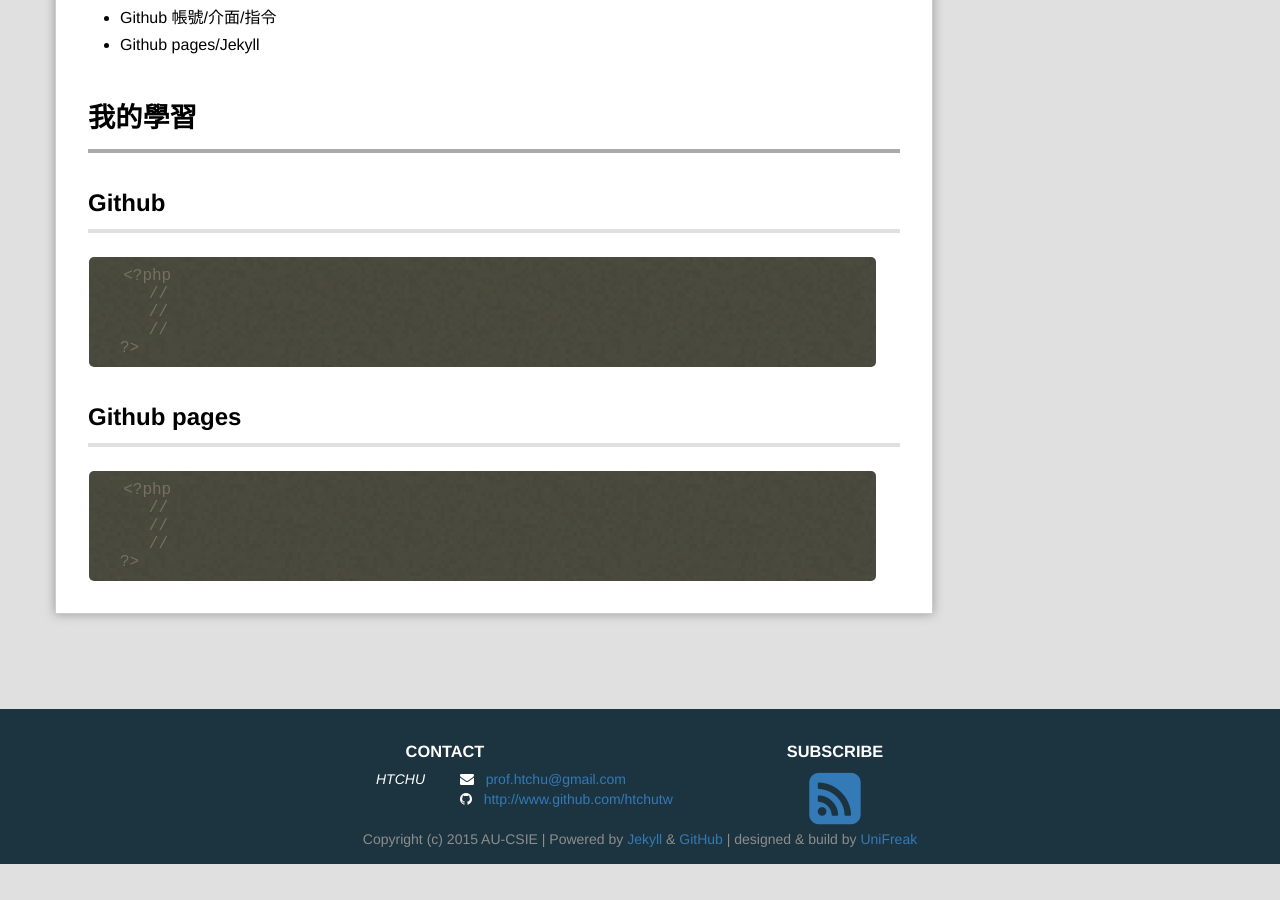
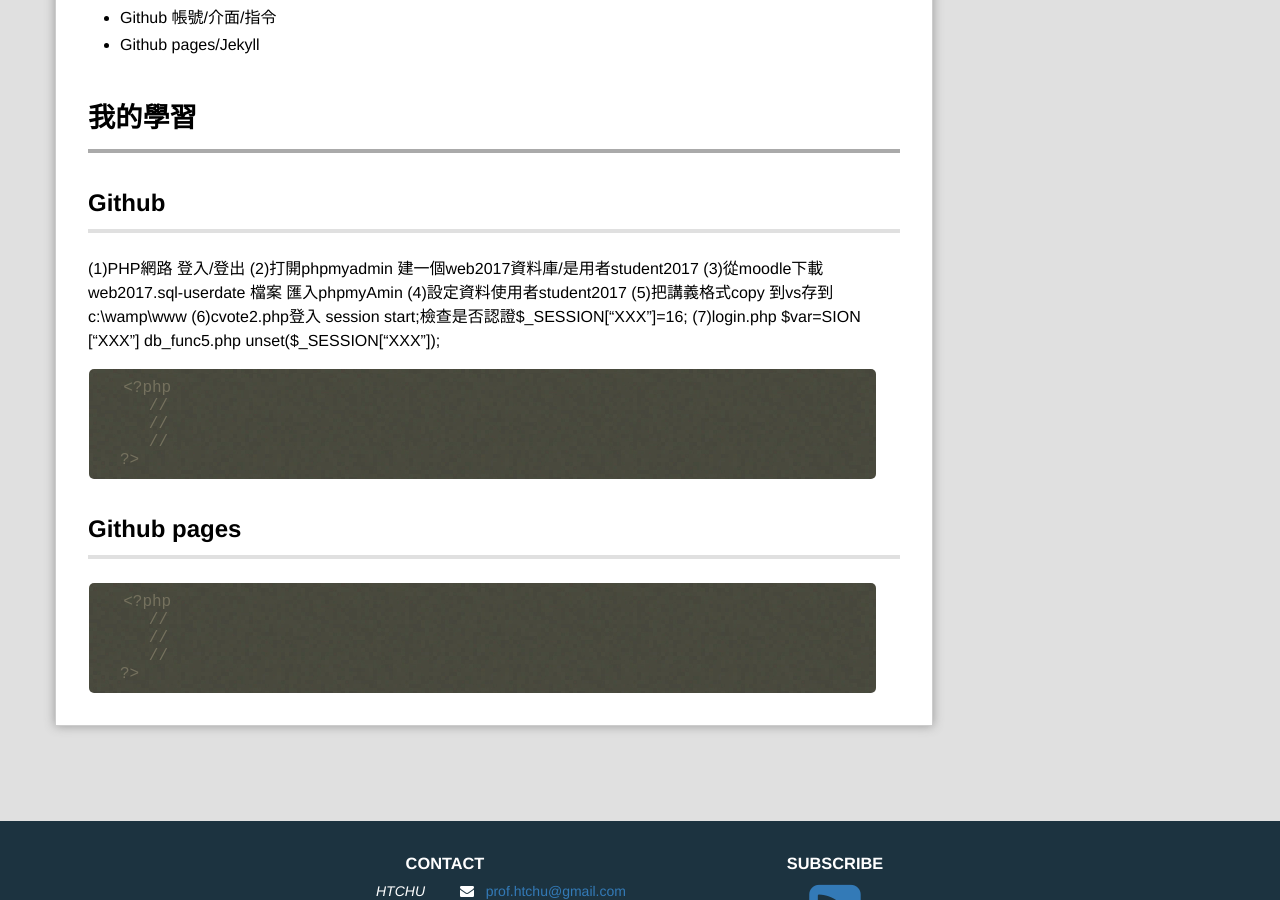
Before and after one commit to laoshay/webcourse, a Jekyll site: the page built from _posts/2017-11-08-Class8.md, in a window 1280 px wide and 900 px high, scrolled down 591 px. Built offline with Jekyll 4.4.1, drawn with Linux system fonts in a browser that asks for light colours; Markdown is read by kramdown in place of the engine named in the settings; comment, search, counter and statistics services are not loaded; before the commit the page ends 1455 px from its top, so only the background shows below that.

Commit message:
Update 2017-11-08-Class8.md

````diff
--- a/_posts/2017-11-08-Class8.md
+++ b/_posts/2017-11-08-Class8.md
@@ -16,7 +16,14 @@ github帳號及使用github做blog。。
 # 我的學習
 
 ##Github
-
+(1)PHP網路 登入/登出
+(2)打開phpmyadmin 建一個web2017資料庫/是用者student2017
+(3)從moodle下載web2017.sql-userdate 檔案 匯入phpmyAmin
+(4)設定資料使用者student2017
+(5)把講義格式copy 到vs存到c:\wamp\www
+(6)cvote2.php登入 session start;檢查是否認證$_SESSION["XXX"]=16;
+(7)login.php $var=SION ["XXX"]
+db_func5.php unset($_SESSION["XXX"]);
 
 
 ```php
````
